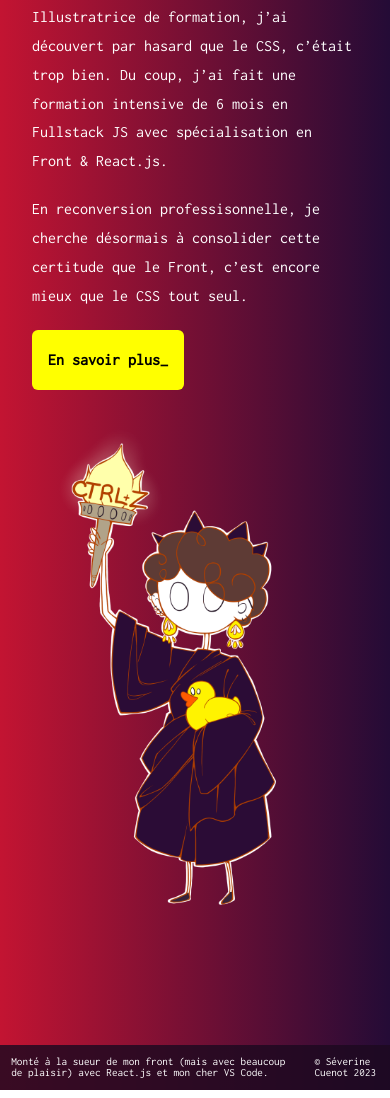
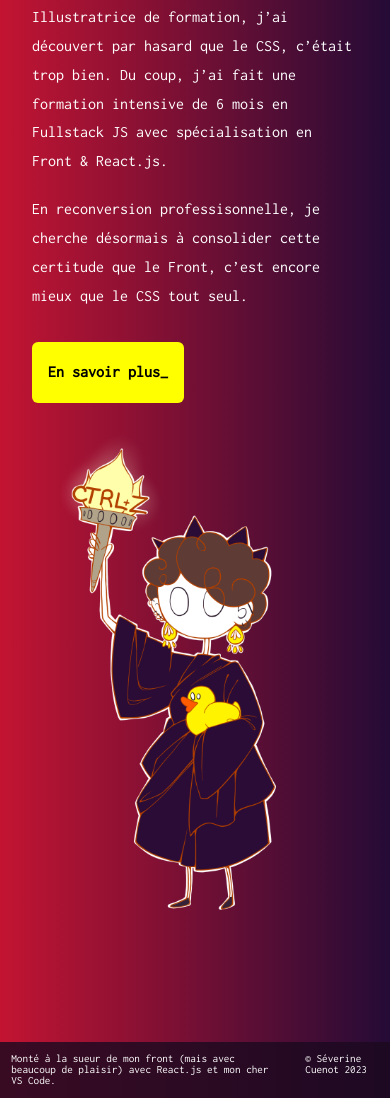
Before and after one commit to severine-cuenot/portfolio, a React app: page / in a window 390 px wide. Shown: the part 374-1472 px from the top of the page. Built offline with nearby package versions, Linux system fonts and the light colour scheme.

Commit message:
:art: adjust CSS for footer and home with media queries

```diff
--- a/src/components/AppFooter/style.scss
+++ b/src/components/AppFooter/style.scss
@@ -12,5 +12,9 @@
     padding-right: 2em;
   }
 
+  &__copyright {
+    padding-right: 1em;
+  }
+
 
 }
--- a/src/components/Block/style.scss
+++ b/src/components/Block/style.scss
@@ -1,6 +1,6 @@
 @use '../../styles/vars';
 
 .block {
-  margin: 2em;
+  // margin: 2em;
   line-height: 1.8em;
 }
--- a/src/components/Button/style.scss
+++ b/src/components/Button/style.scss
@@ -7,6 +7,7 @@
   text-align: left;
   border: none;
   border-radius: vars.$btn-radius;
+  margin-top: 0.8em;
   padding: 1em;
   display: flex;
   // align-items: center;
--- a/src/components/Container/style.scss
+++ b/src/components/Container/style.scss
@@ -4,13 +4,16 @@
 
   @media (min-width: 768px) {
     max-width: 90%;
+    margin: 0;
   }
 
   @media (min-width: 1024px) {
     max-width: 1200px;
+    margin: 3em 5em;
   }
 
   @media (min-width: 1200px)  {
     max-width: 1200px;
+    margin: 3em 5em;
   }
 }
--- a/src/components/Page/style.scss
+++ b/src/components/Page/style.scss
@@ -1,3 +1,6 @@
 .page {
   padding: 5em 0;
+  @media (min-width: 1200px) {
+    padding: 5em 0 3em;
+  }
 }
--- a/src/pages/home/index.js
+++ b/src/pages/home/index.js
@@ -9,7 +9,8 @@ function Home() {
   return (
     <Page>
       <Container>
-        <Block>
+        <section className="main">
+          <Block className="main__block">
             <h1 className="home__welcome--title">
               Hello World_
             </h1>
@@ -29,9 +30,10 @@ function Home() {
             </p>
             <Button label="En savoir plus_" type="button" />
           </Block>
-        <Block>
+          <Block className="home__img--block">
             <img src="../../img/nine_liberty.png" alt="Nine" className="home__img" />
           </Block>
+        </section>
       </Container>
     </Page>
   );
--- a/src/pages/home/style.scss
+++ b/src/pages/home/style.scss
@@ -1,8 +1,28 @@
 @use '../../styles/vars';
 
 
+
+.main {
+  margin: 2em 2em 0 2em;
+
+  @media (min-width: 768px) {
+    display: flex;
+  }
+  @media (min-width: 1024px) {
+    margin: 2em 0;
+    display: flex;
+    justify-content: space-between;
+  }
+
+  &__block{
+    width: 100%;
+    @media (min-width: 1024px) {
+      margin: 0;
+    }
+  }
+}
+
 .home {
-
   &__welcome--title {
     margin-bottom: 0.5em;
     font-size: 1.8em;
@@ -17,7 +37,14 @@
   &__img {
     width: 100%;
     max-width: 600px;
-    margin: auto;
+    margin: 1.5em auto;
+    @media (min-width: 768px) {
+      max-width: 900px;
+      margin: auto 2em;
+    }
+    @media (min-width: 1200px) {
+      margin-left: 5em;
+    }
   }
 
   &__content {
```
Lines whose indentation alone changed are shown as unchanged.
